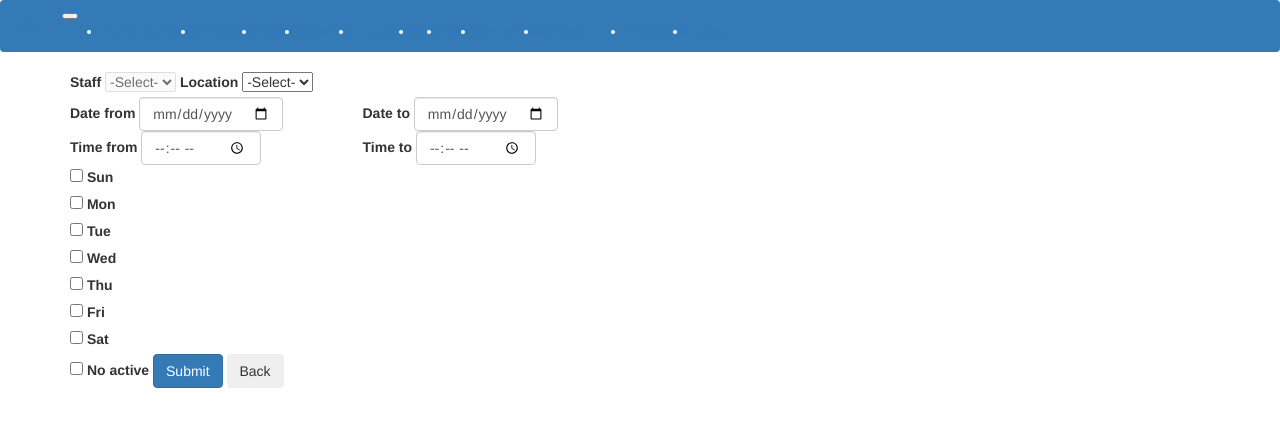
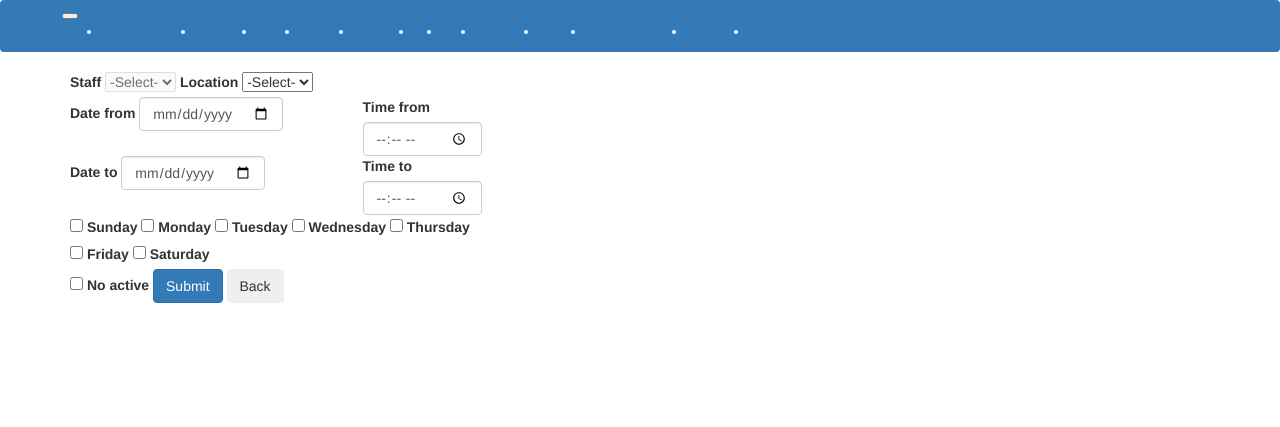
Before and after one commit to MikleFridman/jiiin, a Flask app: page /staff/1/schedule/create in a window 1280 px wide. Shown: the top 427 px of the page. Run offline with Flask 2, Linux system fonts and the light colour scheme; a user stored in the database is signed in; tables that the repository leaves empty hold one stand-in row (values such as "Sample post"); some libraries are stand-ins or nearby versions.

Commit message:
08012023_payment

```diff
--- a/app/forms.py
+++ b/app/forms.py
@@ -110,13 +110,13 @@
     date_to = DateField('Date to', validators=[DataRequired()])
     time_from = TimeField('Time from', validators=[DataRequired()])
     time_to = TimeField('Time to', validators=[DataRequired()])
-    day_0 = BooleanField('Sun')
-    day_1 = BooleanField('Mon')
-    day_2 = BooleanField('Tue')
-    day_3 = BooleanField('Wed')
-    day_4 = BooleanField('Thu')
-    day_5 = BooleanField('Fri')
-    day_6 = BooleanField('Sat')
+    day_0 = BooleanField('Sunday')
+    day_1 = BooleanField('Monday')
+    day_2 = BooleanField('Tuesday')
+    day_3 = BooleanField('Wednesday')
+    day_4 = BooleanField('Thursday')
+    day_5 = BooleanField('Friday')
+    day_6 = BooleanField('Saturday')
     no_active = BooleanField('No active')
 
     def validate_location(self, field):
@@ -301,3 +301,13 @@
     description = TextAreaField('Description', validators=[DataRequired(), Length(max=255)])
     no_active = BooleanField('No active')
     submit = SubmitField('Submit')
+
+
+class CashFlowForm(FlaskForm):
+    location = SelectField('Location', choices=[], coerce=int)
+    date = DateField('Date')
+    description = StringField('Description', validators=[DataRequired(), Length(max=120)])
+    action = SelectField('Action', choices=[(1, 'Plus'), (-1, 'Minus')],
+                         coerce=int)
+    sum = FloatField('Sum', default=0)
+    submit = SubmitField('Submit')
--- a/app/templates/appointment_form.html
+++ b/app/templates/appointment_form.html
@@ -76,7 +76,7 @@
                             onclick="window.location.href='{{ url_for('appointment_result', appointment_id=id, url_back=request.path) }}'">Result
                     </button>
                     <button type="button" class="btn btn-light mt-3 ms-3 mb-2"
-                            onclick="window.location.href=#">Payment
+                            onclick="window.location.href='{{ url_for('cash_flow_create', appointment_id=id, url_back=request.path) }}'">Payment
                     </button>
                     <button type="button" class="btn btn-light mt-3 ms-3 mb-2"
                             onclick="window.location.href='{{ url_for('notice_create', client_id=form.client.data, url_back=request.path) }}'">Notice
--- a/app/templates/base.html
+++ b/app/templates/base.html
@@ -46,6 +46,9 @@
             <li class="nav-item">
               <a class="nav-link" href="{{ url_for('notices') }}">Notices</a>
             </li>
+              <li class="nav-item">
+              <a class="nav-link" href="{{ url_for('cash_flow') }}">Cash flow</a>
+            </li>
           </ul>
       {% endif %}
 
--- a/app/templates/staff_schedule_form.html
+++ b/app/templates/staff_schedule_form.html
@@ -4,7 +4,7 @@
 <form class="form-inline" action="" method="post">
     {{ form.hidden_tag() }}
     <div class="row mt-1">
-        <div class="col-md-6">
+        <div class="col-md-5">
             <div class="form-group mb-2">
                 {{ form.staff.label(class_="col-form-label") }}
                 {% if form.staff.errors %}
@@ -33,6 +33,17 @@
             {{ form.date_from(class_="form-control") }}
         {% endif %}
         </div>
+        <div class="col-md-2">
+        {{ form.time_from.label(class_="col-form-label") }}
+        {% if form.time_from.errors %}
+            {{ form.time_from(class_="form-control is-invalid") }}
+        {% else %}
+            {{ form.time_from(class_="form-control") }}
+        {% endif %}
+        </div>
+    </div>
+
+    <div class="row mt-2">
         <div class="col-md-3">
         {{ form.date_to.label(class_="col-form-label") }}
         {% if form.date_to.errors %}
@@ -41,18 +52,7 @@
             {{ form.date_to(class_="form-control") }}
         {% endif %}
         </div>
-    </div>
-
-    <div class="row mt-2">
-        <div class="col-md-3">
-        {{ form.time_from.label(class_="col-form-label") }}
-        {% if form.time_from.errors %}
-            {{ form.time_from(class_="form-control is-invalid") }}
-        {% else %}
-            {{ form.time_from(class_="form-control") }}
-        {% endif %}
-        </div>
-        <div class="col-md-3">
+        <div class="col-md-2">
         {{ form.time_to.label(class_="col-form-label") }}
         {% if form.time_to.errors %}
             {{ form.time_to(class_="form-control is-invalid") }}
@@ -62,40 +62,40 @@
         </div>
     </div>
 
-    <div class="row mt-4">
-        <div class="col-md-6">
-            <div class="form-check-inline">
+    <div class="row mt-2">
+        <div class="col-md-5">
+            <div class="form-group mt-1">
                 {{ form.day_0(class_="form-check-input") }}
-            {{ form.day_0.label(class_="form-check-label ms-1") }}
+                {{ form.day_0.label(class_="form-check-label ms-2") }}
             </div>
-            <div class="form-check-inline ms-1">
+            <div class="form-group mt-1">
                 {{ form.day_1(class_="form-check-input") }}
-            {{ form.day_1.label(class_="form-check-label ms-1") }}
+                {{ form.day_1.label(class_="form-check-label ms-2") }}
             </div>
-            <div class="form-check-inline ms-2">
+            <div class="form-group mt-1">
                 {{ form.day_2(class_="form-check-input") }}
-            {{ form.day_2.label(class_="form-check-label ms-1") }}
+                {{ form.day_2.label(class_="form-check-label ms-2") }}
             </div>
-            <div class="form-check-inline ms-2">
+            <div class="form-group mt-1">
                 {{ form.day_3(class_="form-check-input") }}
-            {{ form.day_3.label(class_="form-check-label ms-1") }}
+                {{ form.day_3.label(class_="form-check-label ms-2") }}
             </div>
-            <div class="form-check-inline ms-2">
+            <div class="form-group mt-1">
                 {{ form.day_4(class_="form-check-input") }}
-            {{ form.day_4.label(class_="form-check-label ms-1") }}
+                {{ form.day_4.label(class_="form-check-label ms-2") }}
             </div>
-            <div class="form-check-inline ms-2">
+            <div class="form-group mt-1">
                 {{ form.day_5(class_="form-check-input") }}
-            {{ form.day_5.label(class_="form-check-label ms-1") }}
+                {{ form.day_5.label(class_="form-check-label ms-2") }}
             </div>
-            <div class="form-check-inline ms-2">
+            <div class="form-group mt-1">
                 {{ form.day_6(class_="form-check-input") }}
-            {{ form.day_6.label(class_="form-check-label ms-1") }}
+                {{ form.day_6.label(class_="form-check-label ms-2") }}
             </div>
         </div>
     </div>
 
-    <div class="form-group mt-4">
+    <div class="form-group mt-3">
         <div class="form-switch">
             {{ form.no_active(class_="form-check-input") }}
             {{ form.no_active.label(class_="form-check-label ms-1") }}
--- a/app/views.py
+++ b/app/views.py
@@ -1,3 +1,4 @@
+import app
 import hashlib
 import os.path
 import uuid
@@ -1140,7 +1141,7 @@
         page, app.config['ROWS_PER_PAGE'], False)
 
     return render_template('notice_table.html',
-                           title='Notice',
+                           title='Notices',
                            items=items.items,
                            pagination=items)
 
@@ -1215,3 +1216,144 @@
     flash('Delete notice {}'.format(id))
     return redirect(url_back)
 # Notice block end
+
+
+# CashFlow block start
+@app.route('/cash_flow/')
+@login_required
+def cash_flow():
+    page = request.args.get('page', 1, type=int)
+    param = {'cid': current_user.cid}
+    items = CashFlow.query.filter_by(**param).paginate(
+        page, app.config['ROWS_PER_PAGE'], False)
+
+    return render_template('cash_flow_table.html',
+                           title='Cash flow',
+                           items=items.items,
+                           pagination=items)
+
+
+@app.route('/cash_flow/create', methods=['GET', 'POST'])
+@login_required
+def cash_flow_create():
+    url_back = request.args.get('url_back', url_for('cash_flow',
+                                                    **request.args))
+    appointment_id = request.args.get('appointment_id')
+    appointment = Appointment.query.filter_by(cid=current_user.cid,
+                                              id=appointment_id).first_or_404()
+    if appointment.payment_id:
+        return redirect(url_for('cash_flow_edit', id=appointment.payment_id,
+                                **request.args))
+    form = CashFlowForm()
+    form.location.choices = get_active_locations()
+    if form.validate_on_submit():
+        cash_flow = CashFlow(cid=current_user.cid,
+                             location_id=form.location.data,
+                             date=form.date.data,
+                             description=form.description.data,
+                             sum=form.sum.data * form.action.data)
+        db.session.add(cash_flow)
+        cash = Cash.query.filter_by(cid=current_user.cid,
+                                    location_id=form.location.data
+                                    ).first()
+        if cash:
+            cash.sum += form.sum.data * form.action.data
+        else:
+            cash = Cash(cid=current_user.cid,
+                        location_id=form.location.data,
+                        sum=form.sum.data * form.action.data)
+            db.session.add(cash)
+        appointment.payment_id = cash_flow.id
+        db.session.commit()
+        return redirect(url_back)
+    elif request.method == 'POST':
+        form.location.default = form.location.data
+        form.action.default = form.action.data
+        form.process()
+    else:
+        if appointment:
+            location_id = appointment.location_id
+            description = ' '.join(('#Appointment',
+                                    str(appointment.id),
+                                    str(appointment.date_time)))
+            date = appointment.date_time.date()
+            sum = appointment.sum()
+            form.location.default = location_id
+            form.process()
+            form.date.data = date
+            form.sum.data = sum
+            form.description.data = description
+        else:
+            form.date.data = datetime.now().date()
+    return render_template('data_form.html',
+                           title='Cash flow (create)',
+                           form=form,
+                           url_back=url_back)
+
+
+@app.route('/cash_flow/edit/<id>', methods=['GET', 'POST'])
+@login_required
+def cash_flow_edit(id):
+    url_back = request.args.get('url_back', url_for('cash_flow',
+                                                    **request.args))
+    cash_flow = CashFlow.query.filter_by(cid=current_user.cid,
+                                         id=id).first_or_404()
+    form = CashFlowForm()
+    form.location.choices = get_active_locations()
+    if form.validate_on_submit():
+        current_location = cash_flow.location_id
+        current_sum = cash_flow.sum
+        cash_flow.location_id = form.location.data
+        cash_flow.description = form.description.data
+        cash_flow.date = form.date.data
+        cash_flow.sum = form.sum.data * form.action.data
+        current_cash = Cash.query.filter_by(cid=current_user.cid,
+                                            location_id=current_location
+                                            ).first()
+        current_cash.sum -= current_sum
+        cash = Cash.query.filter_by(cid=current_user.cid,
+                                    location_id=form.location.data
+                                    ).first()
+        if cash:
+            cash.sum += form.sum.data * form.action.data
+        else:
+            cash = Cash(cid=current_user.cid,
+                        location_id=form.location.data,
+                        sum=form.sum.data * form.action.data)
+            db.session.add(cash)
+        db.session.commit()
+        return redirect(url_back)
+    elif request.method == 'POST':
+        form.location.default = form.location.data
+        form.action.default = form.action.data
+        form.process()
+    else:
+        form.location.default = cash_flow.location_id
+        form.process()
+        form.date.data = cash_flow.date
+        form.description.data = cash_flow.description
+        form.sum.data = abs(cash_flow.sum)
+        form.action.data = cash_flow.sum / abs(cash_flow.sum)
+    return render_template('data_form.html',
+                           title='Cash flow (edit)',
+                           form=form,
+                           url_back=url_back)
+
+
+@app.route('/cash_flow/delete/<id>')
+@login_required
+def cash_flow_delete(id):
+    if not check_permission('CashFlow', 'delete'):
+        flash('Insufficient access level')
+        return redirect(url_for('cash_flow'))
+    cash_flow = CashFlow.query.filter_by(cid=current_user.cid,
+                                         id=id).first_or_404()
+    db.session.delete(cash_flow)
+    cash = Cash.query.filter_by(cid=current_user.cid,
+                                location_id=cash_flow.location_id
+                                ).first()
+    cash.sum -= cash_flow.sum
+    db.session.commit()
+    flash('Delete cash flow {}'.format(id))
+    return redirect(url_for('cash_flow'))
+# CashFlow block end
```
Also changed, not shown: app/models.py (+8 -0 lines), app/templates/cash_flow_table.html (added, +44 -0 lines). Lines whose indentation alone changed are shown as unchanged.
